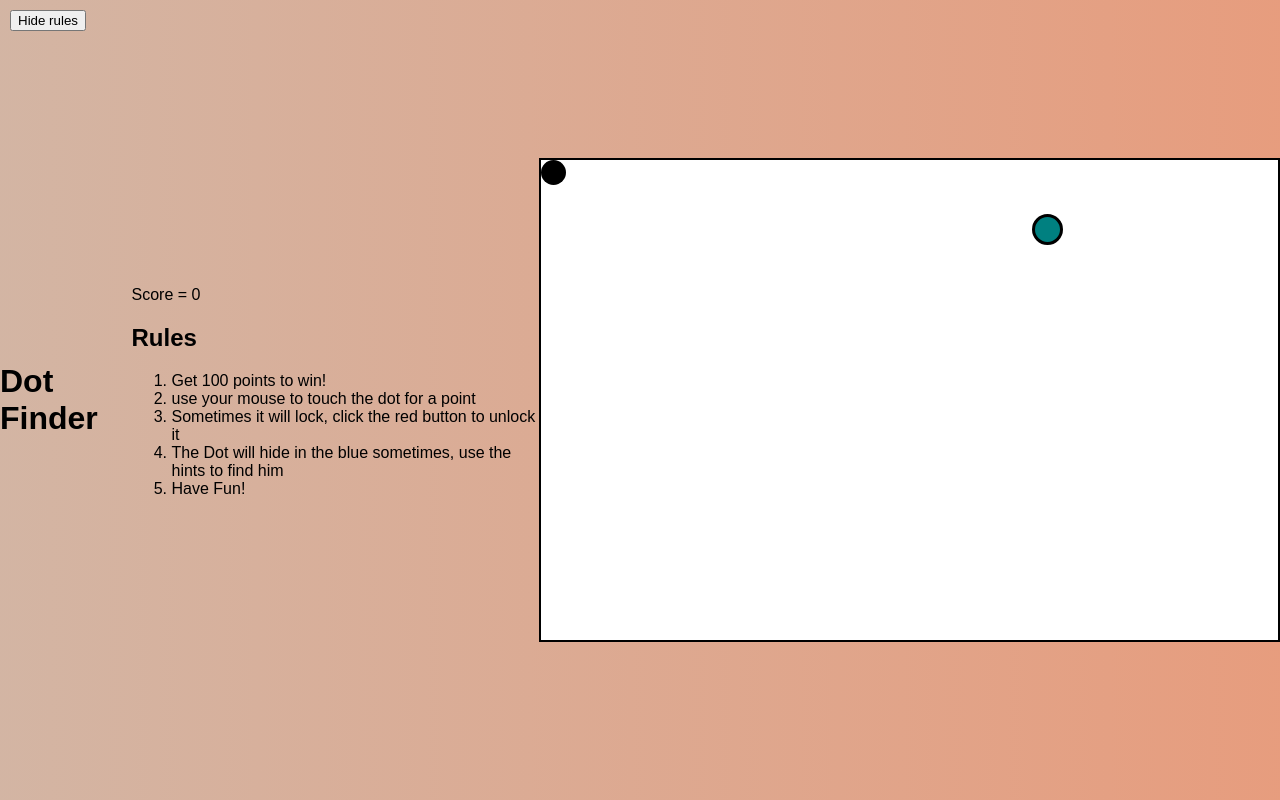
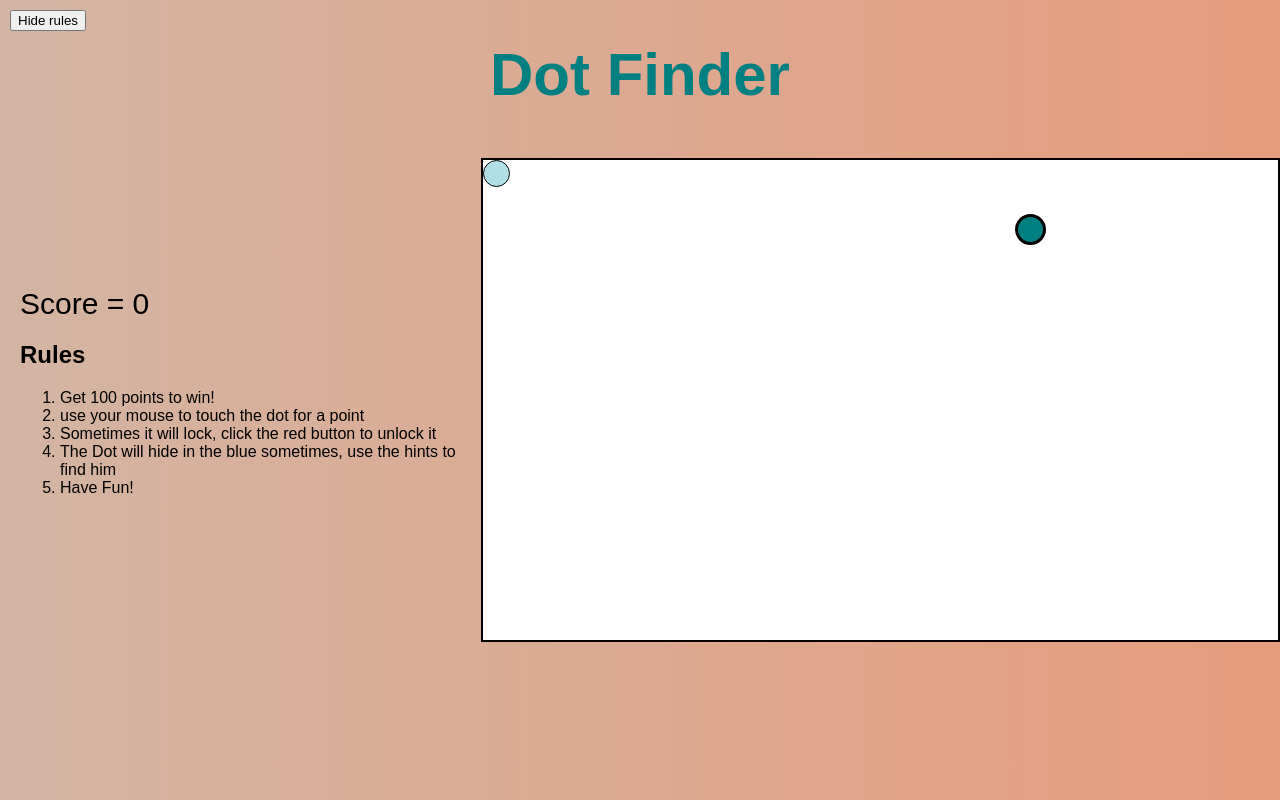
Before and after one commit to JosephM-coding/TestGame, a plain HTML site: page index.html in a window 1280 px wide. Drawn offline with Linux system fonts and the light colour scheme.

Commit message:
Update styles.css

```diff
--- a/styles.css
+++ b/styles.css
@@ -1,3 +1,4 @@
+
 body {
     display: flex;
     justify-content: center;
@@ -36,14 +37,19 @@ body {
     font-size: 30px;
     position: relative;
 }
-
+.rule{
+    margin: 0 20px;
+}
+.totalpoints{
+    font-size: 30px;
+}
 #character {
     width: 25px;
     height: 25px;
     position: relative;
     /* transition: 0.1s linear; */
-    background-color: black;
-    /* border: 5px solid black */
+    background-color: powderblue;
+    border: 1px solid black;
     border-radius: 100%;
     cursor: none;
 }
@@ -67,21 +73,25 @@ body {
 }
 .centered{
     position: absolute;
-    top: 0;
     z-index: 10;
-    font-size: 75px;
+    font-size: 30px;
     color: gold;
 
 }
+.top{
+    position: absolute;
+    top:0;
+    z-index: 10;
+    font-size: 60px;
+    color: teal;
+}
 .buttonStyle{
-    background: linear-gradient(to right, darkred, red); /* Example gradient */
-    background-size: 100% 100%; /* Make the gradient larger to create movement */
-    animation: gradientAnimation 10s ease infinite; /* Apply animation */
+    background-color: rgb(149, 2, 2);
     position: absolute;
     width: 25px;
     height: 25px;
     border: 3px solid red;
-    transition: 0.1s linear;
+    transition: 0.5s ;
 }
 .rules{
     font-size: 20px;
```
